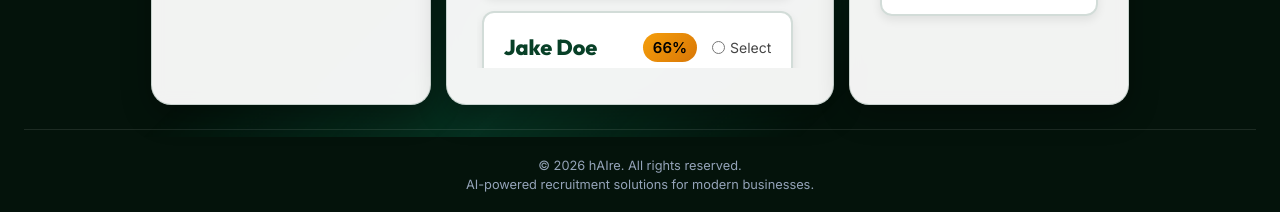
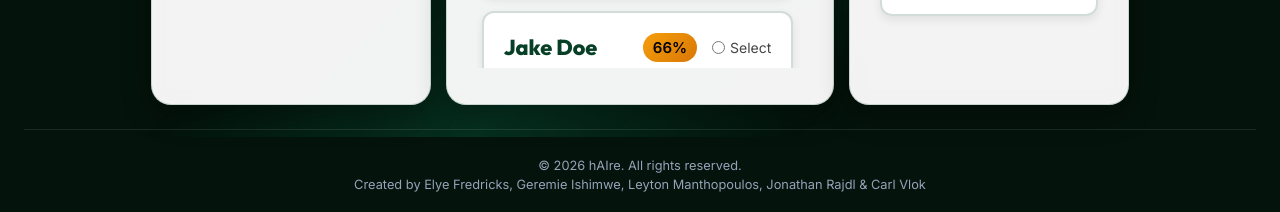
Before and after one commit to JonoZA/STADIO_Hackathon_2026, a Flask app: page /recruit in a window 1280 px wide. Shown: the part 668-880 px from the top of the page. Run offline with Flask 3, Linux system fonts and the light colour scheme.

Commit message:
final update to recruit for now

```diff
--- a/haire/templates/recruit.html
+++ b/haire/templates/recruit.html
@@ -519,7 +519,7 @@
             </p>
 
             <p>
-                AI-powered recruitment solutions for modern businesses.
+                Created by Elye Fredricks, Geremie Ishimwe, Leyton Manthopoulos, Jonathan Rajdl & Carl Vlok
             </p>
 
         </footer>
```
